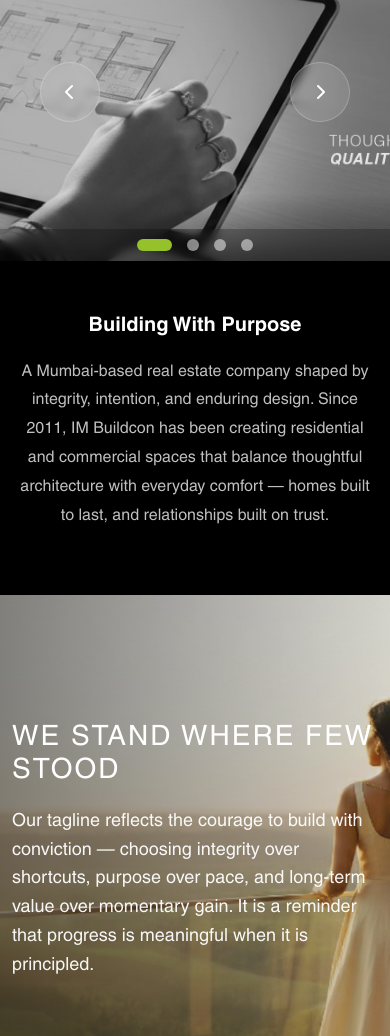
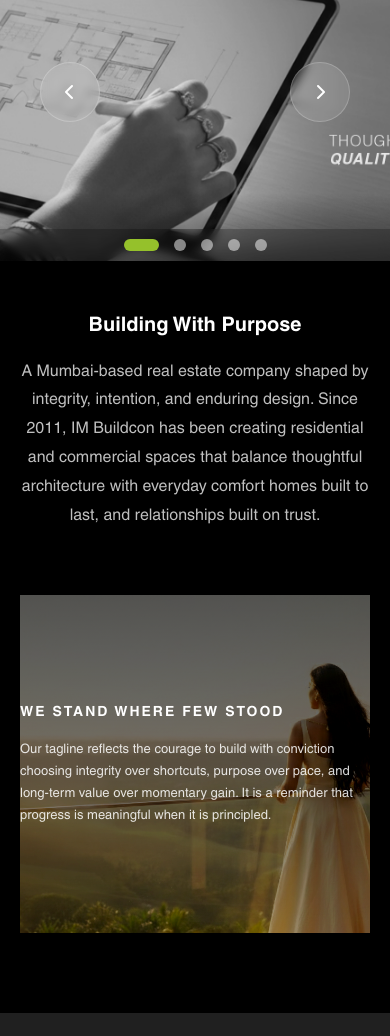
Before and after one commit to devrajesh01/buildcon, a PHP site: page / in a window 390 px wide. Shown: the part 77-1113 px from the top of the page. Run offline with PHP 8.4, Linux system fonts and the light colour scheme; grey boxes are pictures that could not be loaded.

Commit message:
upading as per the requirements

```diff
--- a/assets/css/footer.css
+++ b/assets/css/footer.css
@@ -72,7 +72,7 @@
 
 .ftr-logo img {
     width: 100%;
-    max-width: 200px;
+    max-width: 150px;
 }
 
 .copyright-text {
--- a/assets/css/global.css
+++ b/assets/css/global.css
@@ -61,7 +61,7 @@
     /* Pixel Based Font Sizes */
     --fs-h1: 56px;
     --fs-h2: 36px;
-    --fs-h3: 28px;
+    --fs-h3: 22px;
     --fs-h4: 24px;
     --fs-h5: 20px;
     --fs-h6: 18px;
@@ -97,8 +97,8 @@ html {
 
 body {
     font-family: var(--ff-body);
-    color: var(--clr-text);
-    background-color: var(--clr-light);
+    color: var(--clr-white);
+    background-color: var(--clr-dark);
     line-height: 1.6;
     font-size: var(--fs-body);
 }
@@ -154,7 +154,7 @@ p {
 
 .section-heading {
     color: var(--clr-white);
-    font-size: var(--fs-h3);
+    font-size: var(--fs-h4);
     line-height: 1.3;
     margin-bottom: 0;
 }
--- a/assets/css/header.css
+++ b/assets/css/header.css
@@ -23,12 +23,12 @@
 }
 
 .logo img {
-    height: 70px;
+    height: 50px;
     transition: var(--transition-base);
 }
 
 .main-header.scrolled .logo img {
-    height: 70px;
+    height: 45px;
 }
 
 /* .logo img {
--- a/assets/css/home.css
+++ b/assets/css/home.css
@@ -1,6 +1,6 @@
 .hero-section {
     position: relative;
-    height: 100vh;
+    height: 85vh;
     width: 100%;
     overflow: hidden;
 }
@@ -137,101 +137,147 @@
 /* we stand */
 .we-stand {
     position: relative;
-    min-height: 65vh;
+    min-height: 60vh;
     display: flex;
     align-items: center;
-    padding: 120px 0;
+    padding: 0 60px;
     overflow: hidden;
+    background-color: var(--clr-dark);
 }
 
 .we-stand .sec-image {
     position: absolute;
     top: 0;
-    left: 0;
-    width: 100%;
+    left: 60px;
+    right: 60px;
+    bottom: 0;
+    width: calc(100% - 120px);
     height: 100%;
-    z-index: -1;
+    z-index: 0;
 }
 
 .we-stand .sec-image img {
     width: 100%;
     height: 100%;
     object-fit: cover;
-    opacity: 0.9;
-    filter: brightness(0.8) contrast(1.1);
+    opacity: 0.85;
+    filter: brightness(0.75) contrast(1.1) saturate(1.05);
 }
 
-/* Add a subtle warm gradient overlay to match the golden hour aesthetic */
+/* Left-side gradient overlay for text readability */
 .we-stand::before {
     content: '';
     position: absolute;
     top: 0;
-    left: 0;
-    width: 100%;
+    left: 60px;
+    right: 60px;
     height: 100%;
     background: linear-gradient(90deg,
-            rgba(0, 0, 0, 0.4) 0%,
-            rgba(0, 0, 0, 0.2) 50%,
+            rgba(0, 0, 0, 0.73) 0%,
+            rgba(0, 0, 0, 0.577) 45%,
+            rgba(0, 0, 0, 0.05) 85%,
             transparent 100%);
     z-index: 1;
+    pointer-events: none;
 }
 
 .we-stand .container {
     position: relative;
     z-index: 2;
+    padding: 100px 0;
 }
 
 .we-stand-content {
-    max-width: 650px;
+    max-width: 480px;
     text-align: left;
 }
 
 .we-stand .section-heading {
     color: var(--clr-white);
-    font-size: 32px;
-    font-weight: 500;
+    font-size: 16px;
+    font-weight: 600;
     text-transform: uppercase;
-    letter-spacing: 4px;
-    line-height: 1.2;
-    margin-bottom: 20px;
+    letter-spacing: 3px;
+    line-height: 1.4;
+    margin-bottom: 16px;
+    font-family: var(--ff-heading);
 }
 
 .we-stand p {
-    color: var(--clr-white);
-    font-size: 20px;
-    line-height: 1.6;
+    color: rgba(255, 255, 255, 0.85);
+    font-size: 15px;
+    line-height: 1.7;
     margin-bottom: 0;
-    opacity: 0.95;
-    font-weight: 400;
+    font-weight: 300;
+    font-family: var(--ff-body);
 }
 
 @media (max-width: 991px) {
     .we-stand {
-        min-height: 60vh;
-        padding: 80px 0;
+        min-height: 45vh;
+        padding: 0 30px;
+    }
+
+    .we-stand .sec-image {
+        left: 30px;
+        right: 30px;
+        width: calc(100% - 60px);
+    }
+
+    .we-stand::before {
+        left: 30px;
+        right: 30px;
+    }
+
+    .we-stand .container {
+        padding: 70px 0;
     }
 
     .we-stand .section-heading {
-        font-size: 32px;
+        font-size: 15px;
     }
 
     .we-stand p {
-        font-size: 18px;
+        font-size: 14px;
     }
 }
 
 @media (max-width: 767px) {
     .we-stand {
-        text-align: center;
+        padding: 0 20px;
+        min-height: 40vh;
+    }
+
+    .we-stand .sec-image {
+        left: 20px;
+        right: 20px;
+        width: calc(100% - 40px);
+    }
+
+    .we-stand::before {
+        left: 20px;
+        right: 20px;
+        background: linear-gradient(180deg,
+                rgba(0, 0, 0, 0.5) 0%,
+                rgba(0, 0, 0, 0.3) 50%,
+                transparent 100%);
+    }
+
+    .we-stand .container {
+        padding: 50px 0;
     }
 
     .we-stand-content {
-        margin: 0 auto;
+        max-width: 100%;
     }
 
     .we-stand .section-heading {
-        font-size: 28px;
+        font-size: 14px;
         letter-spacing: 2px;
+    }
+
+    .we-stand p {
+        font-size: 13px;
     }
 }
 
@@ -245,6 +291,7 @@
     padding: 120px 0;
     overflow: hidden;
     position: relative;
+    margin-top: 80px;
 }
 
 .pillars-slider-wrap {
--- a/index.html
+++ b/index.html
@@ -119,6 +119,9 @@
                 <div class="swiper-slide">
                     <img src="/assets/images/banner-4.png" alt="Luxury Building 3">
                 </div>
+                <div class="swiper-slide">
+                    <img src="/assets/images/banner-5.png" alt="Luxury Building 3">
+                </div>
             </div>
             <!-- Navigation -->
             <div class="hero-nav-prev"><i class="fa-solid fa-chevron-left"></i></div>
@@ -135,7 +138,7 @@
                 <h3 class="section-heading">Building With Purpose</h3>
                 <p>A Mumbai-based real estate company shaped by integrity, intention, and
                     enduring design. Since 2011, IM Buildcon has been creating residential and commercial spaces
-                    that balance thoughtful architecture with everyday comfort — homes built to last, and
+                    that balance thoughtful architecture with everyday comfort homes built to last, and
                     relationships built on trust.</p>
             </div>
 
@@ -146,7 +149,7 @@
         <div class="container">
             <div class="we-stand-content">
                 <h4 class="section-heading">We Stand Where Few Stood</h4>
-                <p>Our tagline reflects the courage to build with conviction — choosing
+                <p>Our tagline reflects the courage to build with conviction choosing
                     integrity over shortcuts, purpose over pace, and long-term value over momentary gain. It is
                     a reminder that progress is meaningful when it is principled.</p>
             </div>
@@ -215,7 +218,7 @@
                                 <img src="/assets//images/Quiet Luxury.png" alt="Quiet Luxury">
                             </div>
                             <div class="pillar-footer">
-                                <p>Refinement lives in the details — subtle finishes, calm aesthetics, and timeless
+                                <p>Refinement lives in the details subtle finishes, calm aesthetics, and timeless
                                     elegance.</p>
 
                             </div>
@@ -304,7 +307,7 @@
                                 <img src="/assets//images/Quiet Luxury.png" alt="Quiet Luxury">
                             </div>
                             <div class="pillar-footer">
-                                <p>Refinement lives in the details — subtle finishes, calm aesthetics, and timeless
+                                <p>Refinement lives in the details subtle finishes, calm aesthetics, and timeless
                                     elegance.</p>
 
                             </div>
@@ -354,7 +357,7 @@
     <section class="video-section">
         <div class="container">
             <div class="section-title">
-                <h3 class="section-heading">Testimonials</h3>
+                <h3 class="section-heading">What Our People Feel </h3>
             </div>
             <div class="maincontent">
                 <div class="video-wrapper" id="testimonialVideoWrapper">
@@ -439,7 +442,6 @@
                         </b></a></span> </div>
         </div>
     </footer>
-
     <script src="https://cdnjs.cloudflare.com/ajax/libs/jquery/3.7.1/jquery.min.js"></script>
     <script src="https://cdn.jsdelivr.net/npm/bootstrap@5.3.3/dist/js/bootstrap.bundle.min.js"></script>
     <script src="https://cdn.jsdelivr.net/npm/swiper@11/swiper-bundle.min.js"></script>
```
Also changed, not shown: assets/images/banner-5.png (added).
